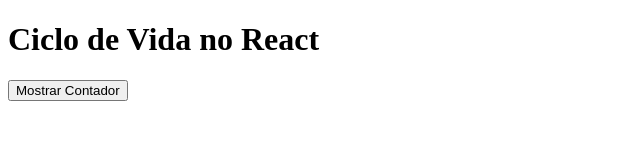
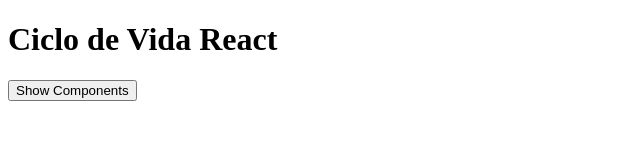
Before and after one commit to ErmesonRamos/cursoAda, a React (Vite) app in the folder React/ciclo-de-vida/: page / in a window 1280 px wide. Shown: the top 160 px of the page, without its empty margins (0-640 px from the left). Built offline with nearby package versions, Linux system fonts and the light colour scheme.

Commit message:
praticing a little

```diff
--- a/React/ciclo-de-vida/src/App.jsx
+++ b/React/ciclo-de-vida/src/App.jsx
@@ -4,20 +4,23 @@ import { Counter } from "./components/Counter/Counter";
 export default class App extends React.Component {
   constructor() {
     super();
-    this.state = { showCounter: false }
+    this.state = { showCounter: false };
   }
   render() {
     return (
       <div>
-          <h1>Ciclo de Vida no React</h1>
-          <button onClick={() => {
-            this.setState({ showCounter: !this.state.showCounter });
+        <h1>Ciclo de Vida React</h1>
+        <button
+          onClick={() => {
+            this.setState( { showCounter: !this.state.showCounter } );
+            console.log(this.state.showCounter)
           }}
         >
-            { this.state.showCounter ? "Remover Contador" : " Mostrar Contador" }
+          {this.state.showCounter ? "Remove Components" : "Show Components"}
         </button>
-          {this.state.showCounter ? <Counter /> : null}
+        {this.state.showCounter? < Counter/> : null}
       </div>
-      );
+
+    )
+  };
 }
-}
```
Lines whose indentation alone changed are shown as unchanged.
